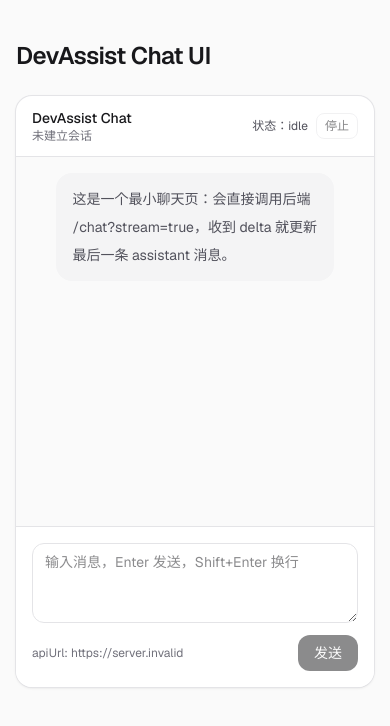
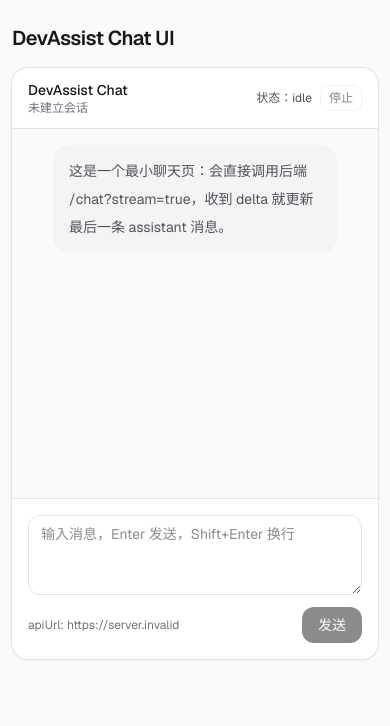
Before and after one commit to Han-GR/DevAssist, a Next.js app in the folder frontend/: page / in a window 390 px wide. Shown: the top 726 px of the page. Built offline with nearby package versions, Linux system fonts and the light colour scheme; no server answers.

Commit message:
页面响应式间距优化

```diff
--- a/frontend/src/app/page.tsx
+++ b/frontend/src/app/page.tsx
@@ -4,9 +4,9 @@ export default function Home() {
   const apiUrl = process.env.NEXT_PUBLIC_API_URL ?? "http://localhost:8000";
 
   return (
-    <div className="flex min-h-screen justify-center bg-zinc-50 px-4 py-10 font-sans">
-      <main className="w-full max-w-3xl space-y-6">
-        <h1 className="text-2xl font-semibold tracking-tight text-zinc-900">
+    <div className="flex min-h-screen justify-center bg-zinc-50 px-3 py-6 font-sans sm:px-4 sm:py-10">
+      <main className="w-full max-w-3xl space-y-4 sm:space-y-6">
+        <h1 className="text-xl font-semibold tracking-tight text-zinc-900 sm:text-2xl">
           DevAssist Chat UI
         </h1>
         <ChatApp apiUrl={apiUrl} />
```
